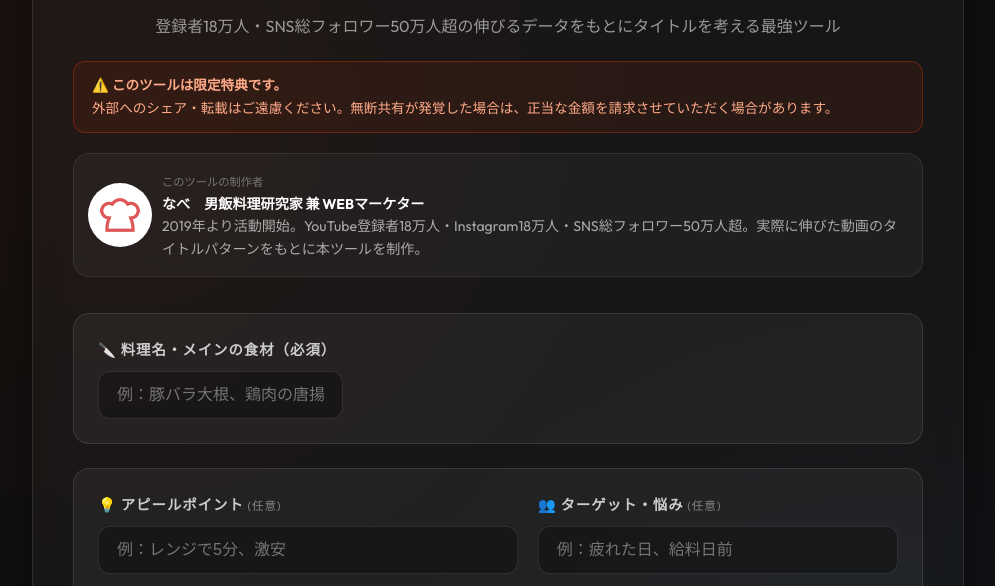
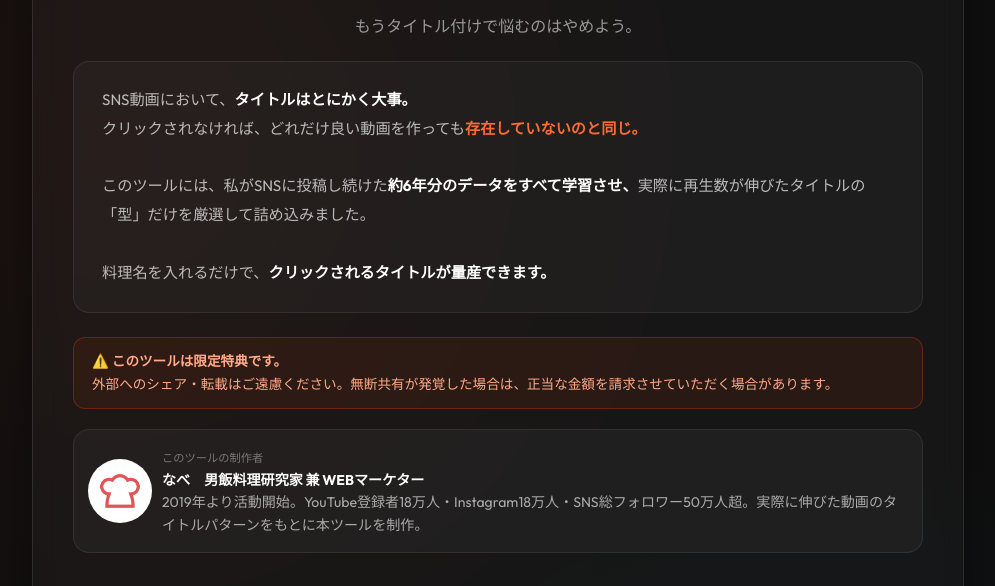
Before and after one commit to nabe0096/title-cooker, a plain HTML site: page index.html in a window 1280 px wide. Shown: the part 169-755 px from the top of the page, without its empty margins (142-1137 px from the left). Drawn offline with Linux system fonts and the light colour scheme.

Commit message:
サブタイトルをコピーライティング強化版に更新

```diff
--- a/index.html
+++ b/index.html
@@ -472,7 +472,14 @@
 
     <div class="container">
         <h1>🔥 バズタイトルクッカー <span class="premium-badge">PRO</span></h1>
-        <p class="subtitle">登録者18万人・SNS総フォロワー50万人超の伸びるデータをもとにタイトルを考える最強ツール</p>
+        <p class="subtitle">もうタイトル付けで悩むのはやめよう。</p>
+
+        <div style="background:rgba(255,255,255,0.03);border:1px solid rgba(255,255,255,0.08);border-radius:16px;padding:24px 28px;margin-bottom:24px;line-height:1.9;color:#bbb;font-size:0.95em;">
+            SNS動画において、<strong style="color:#fff;">タイトルはとにかく大事。</strong><br>
+            クリックされなければ、どれだけ良い動画を作っても<strong style="color:#FF6B35;">存在していないのと同じ。</strong><br><br>
+            このツールには、私がSNSに投稿し続けた<strong style="color:#fff;">約6年分のデータをすべて学習させ、</strong>実際に再生数が伸びたタイトルの「型」だけを厳選して詰め込みました。<br><br>
+            料理名を入れるだけで、<strong style="color:#fff;">クリックされるタイトルが量産できます。</strong>
+        </div>
 
         <div style="background:rgba(255,61,0,0.08);border:1px solid rgba(255,61,0,0.3);border-radius:12px;padding:12px 18px;margin-bottom:20px;font-size:0.85em;color:#ffaa88;line-height:1.7;">
             ⚠️ <strong>このツールは限定特典です。</strong><br>
```
